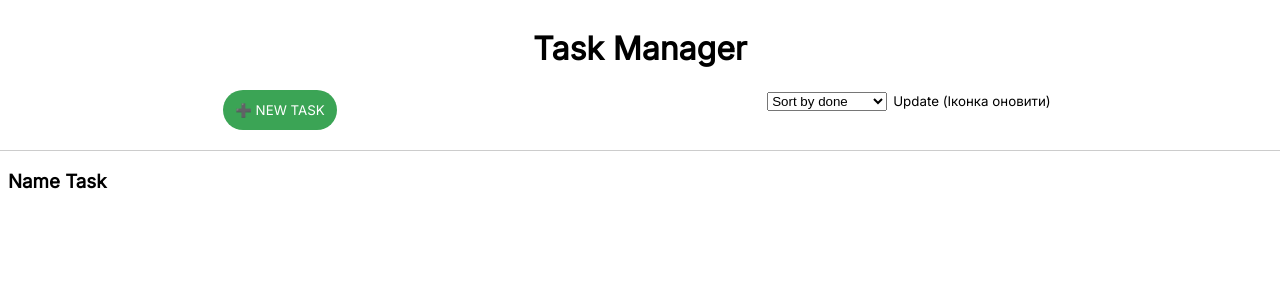
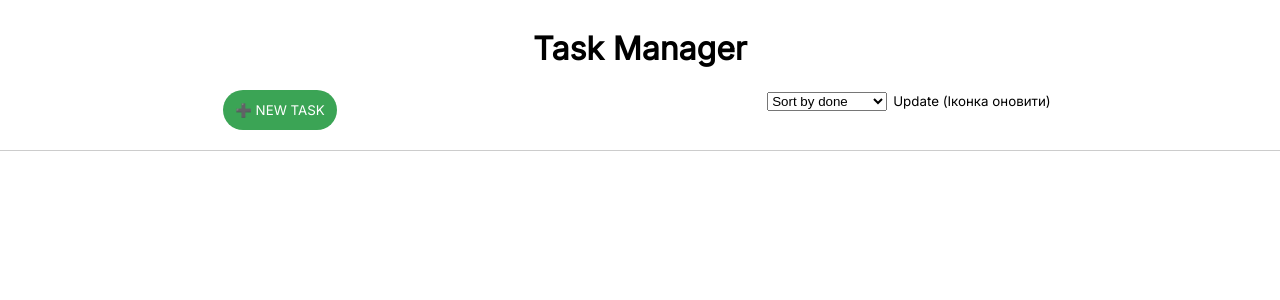
Before and after one commit to AndriyGazda/ToDoList, a React (Vite) app: page / in a window 1280 px wide. Shown: the top 300 px of the page. Built offline with nearby package versions, Linux system fonts and the light colour scheme.

Commit message:
modified: TaskCard, TaskCardsSection, useTask, App

```diff
--- a/src/App.tsx
+++ b/src/App.tsx
@@ -5,13 +5,15 @@ import TaskCardsSection from "./layout/Main/TaskCardsSection";
 import { useTask } from "./hooks/useTask";
 
 function App() {
-  const { task, addTask, editTask, deleteTask } = useTask();
-  console.log("App render", task);
+  // eslint-disable-next-line @typescript-eslint/no-unused-vars
+  const { tasks, addTask, editTask, deleteTask } = useTask();
+
+  console.log("App render", tasks);
 
   return (
     <>
       <HeaderComponent onAddTask={addTask} />
-      <TaskCardsSection />
+      <TaskCardsSection tasks={tasks} />
     </>
   );
 }
--- a/src/hooks/useTask.ts
+++ b/src/hooks/useTask.ts
@@ -7,14 +7,14 @@ export interface Task {
 }
 
 export const useTask = () => {
-  const [task, setTasks] = useState<Task[]>(() => {
+  const [tasks, setTasks] = useState<Task[]>(() => {
     const stored = localStorage.getItem("task");
     return stored ? JSON.parse(stored) : [];
   });
 
   useEffect(() => {
-    localStorage.setItem("task", JSON.stringify(task));
-  }, [task]);
+    localStorage.setItem("task", JSON.stringify(tasks));
+  }, [tasks]);
 
   const addTask = (newTask: Task) =>
     setTasks((prevTasks) => [...prevTasks, newTask]);
@@ -26,5 +26,5 @@ export const useTask = () => {
     setTasks((prevTasks) => prevTasks.filter((task) => task.id !== delet.id));
   };
 
-  return { task, addTask, editTask, deleteTask };
+  return { tasks, addTask, editTask, deleteTask };
 };
--- a/src/layout/Main/TaskCard/TaskCard.tsx
+++ b/src/layout/Main/TaskCard/TaskCard.tsx
@@ -1,7 +1,12 @@
-const TaskCard = () => {
+import type { Task } from "../../../hooks/useTask";
+
+interface TaskCardProps {
+  task: Task;
+}
+const TaskCard = ({ task }: TaskCardProps) => {
   return (
     <div>
-      <h3>Name Task</h3>
+      <h3>{task.title}</h3>
     </div>
   );
 };
--- a/src/layout/Main/TaskCardsSection.tsx
+++ b/src/layout/Main/TaskCardsSection.tsx
@@ -1,9 +1,16 @@
 import TaskCard from "./TaskCard/TaskCard";
+import type { Task } from "../../hooks/useTask";
 
-const TaskCardsSection = () => {
+interface TaskCardsSectionProps {
+  tasks: Task[];
+}
+
+const TaskCardsSection = ({ tasks }: TaskCardsSectionProps) => {
   return (
     <div>
-      <TaskCard />
+      {tasks.map((task) => (
+        <TaskCard key={task.id} task={task} />
+      ))}
     </div>
   );
 };
```
